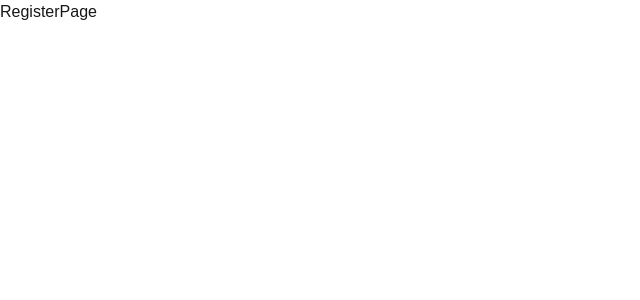
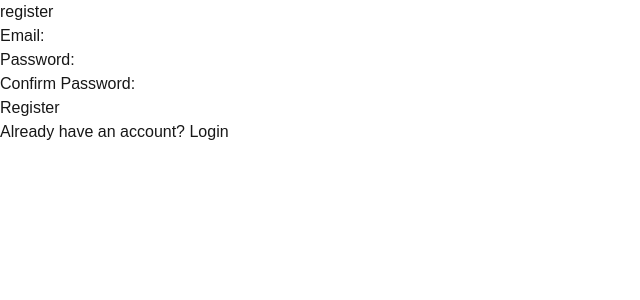
Before and after one commit to va4unsingh/ImageKitIo, a Next.js app in the folder image-kit-project/: page /register in a window 1280 px wide. Shown: the top 300 px of the page, without its empty margins (0-640 px from the left). Built offline with nearby package versions, Linux system fonts and the light colour scheme.

Commit message:
Register page half done offc refinement is left now i will start login page

```diff
--- a/image-kit-project/src/app/register/page.tsx
+++ b/image-kit-project/src/app/register/page.tsx
@@ -1,9 +1,86 @@
-import React from 'react'
+"use client";
+import { useRouter } from "next/navigation";
+import React, { useState } from "react";
+import { json } from "stream/consumers";
 
 const RegisterPage = () => {
+  const [email, setEmail] = useState("");
+  const [password, setPassword] = useState("");
+  const [confirmPassword, setConfirmPassword] = useState("");
+  const router = useRouter();
+
+  const handleSubmit = async (e: React.FormEvent<HTMLFormElement>) => {
+    e.preventDefault();
+
+    if (password !== confirmPassword) {
+      alert("Password do not match");
+      return;
+    }
+
+    try {
+      const res = await fetch("/api/auth/register", {
+        method: "POST",
+        headers: { "Content-Type": "application/json" },
+        body: JSON.stringify({
+          email,
+          password,
+        }),
+      });
+      const data = await res.json();
+
+      if (!res.ok) {
+        throw new Error(data.error || "Registration failed");
+      }
+
+      console.log(data);
+      router.push("/login");
+    } catch (error) {
+      console.error(error);
+    }
+  };
   return (
-    <div>RegisterPage</div>
-  )
-}
+    // react-query
+    // loading, error, debounce
+    <div>
+      <h1>register</h1>
+      <form onSubmit={handleSubmit}>
+        <div>
+          <label htmlFor="email">Email:</label>
+          <input
+            type="email"
+            id="email"
+            value={email}
+            onChange={(e) => setEmail(e.target.value)}
+            required
+          />
+        </div>
+        <div>
+          <label htmlFor="password">Password:</label>
+          <input
+            type="password"
+            id="password"
+            value={password}
+            onChange={(e) => setPassword(e.target.value)}
+            required
+          />
+        </div>
+        <div>
+          <label htmlFor="confirmPassword">Confirm Password:</label>
+          <input
+            type="password"
+            id="confirmPassword"
+            value={confirmPassword}
+            onChange={(e) => setConfirmPassword(e.target.value)}
+            required
+          />
+        </div>
+        <button type="submit">Register</button>
+        <p>
+          Already have an account? <a href="/login">Login</a>
+        </p>
+      </form>
+    </div>
+  );
+};
 
-export default RegisterPage
+export default RegisterPage;
```
